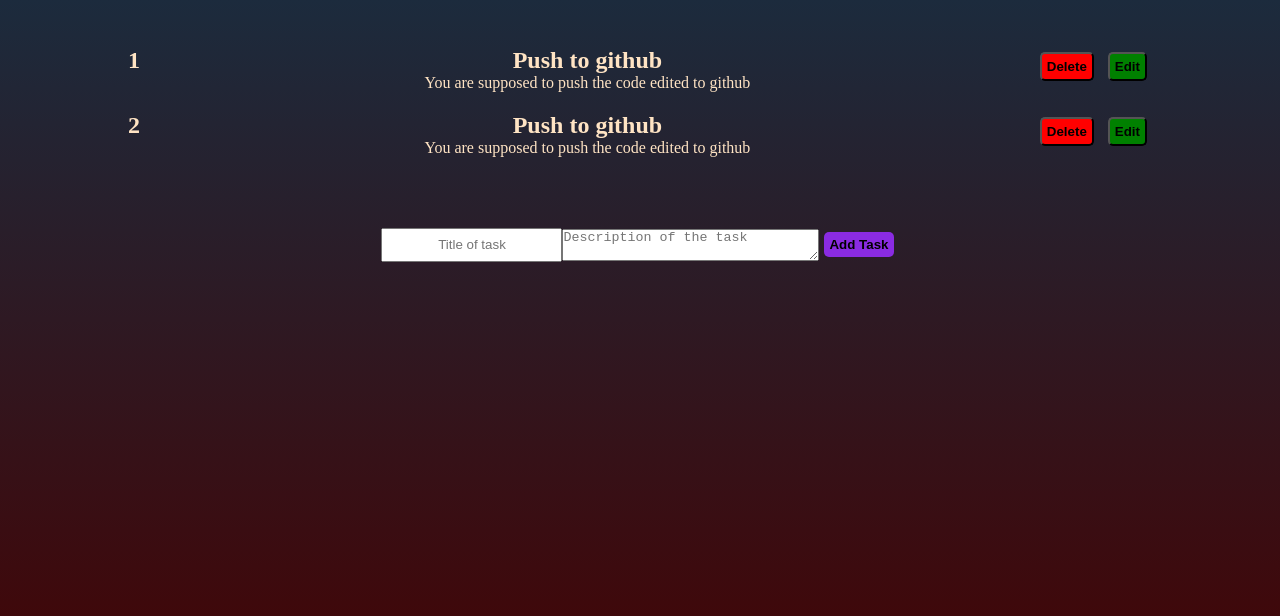
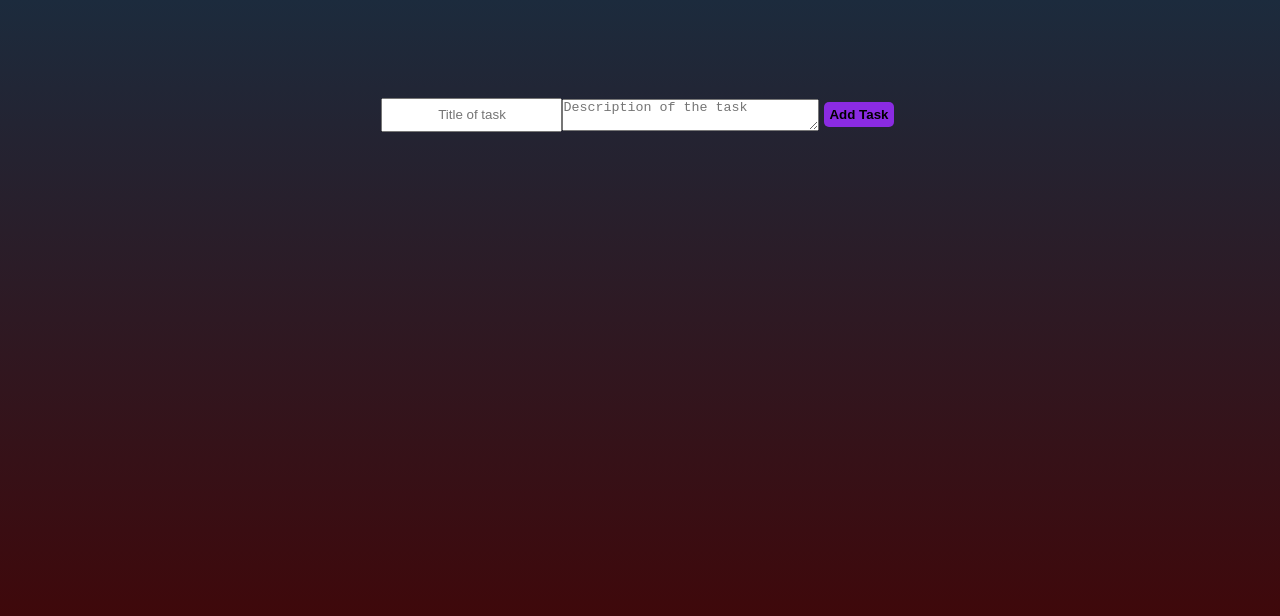
Before and after one commit to Bennyjoez/ToDo2, a plain HTML site: page index.html in a window 1280 px wide. Shown: the part 124-740 px from the top of the page. Drawn offline with Linux system fonts and the light colour scheme.

Commit message:
Removed hard coded tasks

```diff
--- a/index.html
+++ b/index.html
@@ -15,28 +15,7 @@
         </div>
         <h1>What's on Your Schedule</h1>
         <div class="secContainer" id="list">
-            <div class="content">
-                <h2 class="number"></h2>
-                <div class="details">
-                    <h2 class="name">Push to github</h2>
-                    <p class="description">You are supposed to push the code edited to github</p>
-                </div>
-                <div class="buttons">
-                    <button class="delete">Delete</button>
-                    <button class="edit">Edit</button>
-                </div>
-            </div>
-            <div class="content">
-                <h2 class="number"></h2>
-                <div class="details">
-                    <h2 class="name">Push to github</h2>
-                    <p class="description">You are supposed to push the code edited to github</p>
-                </div>
-                <div class="buttons">
-                    <button class="delete">Delete</button>
-                    <button class="edit">Edit</button>
-                </div>
-            </div>
+            <!-- Tasks will be added in this section -->
         </div>
         <div id="addTask">
             <input type="text" id="title" placeholder="Title of task">
```
